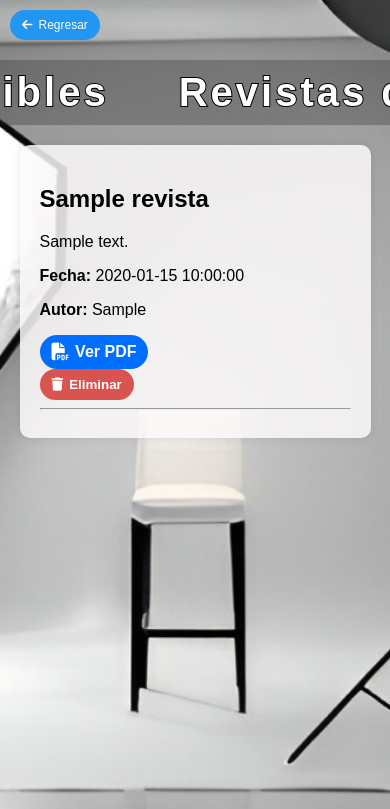
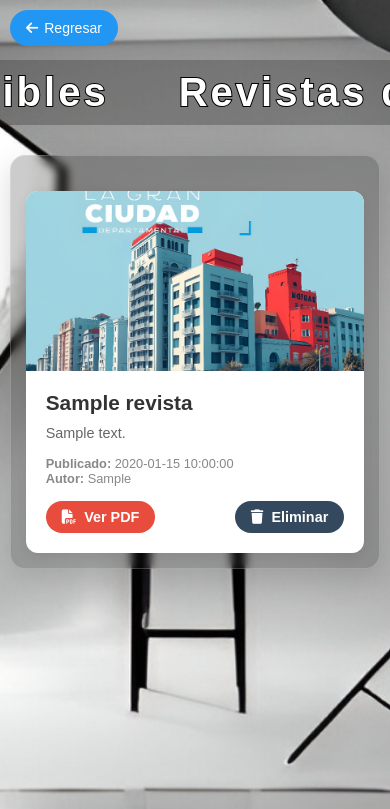
Before and after one commit to irvin1589/GESTION_RH_LGC, a PHP site: page /CONTROL/ELIMINAR_REVISTA.php in a window 390 px wide. Shown: the top 809 px of the page. Run offline with PHP 8.4, Linux system fonts and the light colour scheme; the visitor is signed in with stand-in values (Sample User, id 1); tables that the repository leaves empty or names only in its code hold one stand-in row (values such as "Sample post").

Commit message:
redisenocomun

```diff
--- a/CONTROL/ELIMINAR_REVISTA.php
+++ b/CONTROL/ELIMINAR_REVISTA.php
@@ -45,24 +45,38 @@ $tabla = new CL_TABLA_REVISTA();
 $revistas = $tabla->listar_todas();
 
 $html_revistas = "";
-foreach ($revistas as $r) {
+
+$html_revistas .= "<div class=\"revistas-grid\">";
+
+foreach ($revistas as $index => $r) {
+    $portada = "../IMG/portada1.png"; // Asegúrate de tener una imagen por defecto o dinámica
+    $delay = ($index + 1) * 0.1; // Para animaciones
     $html_revistas .= "
-        <div>
-            <h2>{$r['titulo']}</h2>
-            <p>{$r['contenido']}</p>
-            <p><strong>Fecha:</strong> {$r['fecha_publicacion']}</p>
-            <p><strong>Autor:</strong> {$r['autor']}</p>
+    <div class=\"revista-card\" style=\"animation-delay: {$delay}s\">
+        <div class=\"revista-portada\">
+            <img src=\"$portada\" alt=\"Portada de la revista\">
+        </div>
+        <div class=\"revista-content\">
+            <div class=\"revista-titulo\">{$r['titulo']}</div>
+            <div class=\"revista-descripcion\">{$r['contenido']}</div>
+            <div class=\"revista-fecha\"><strong>Publicado:</strong> {$r['fecha_publicacion']}<br><strong>Autor:</strong> {$r['autor']}</div>
+            <div class=\"revista-acciones\">
                 <a href=\"{$r['archivo_pdf']}\" class=\"btn-pdf\" target=\"_blank\">
                     <i class=\"fas fa-file-pdf\"></i> Ver PDF
                 </a>
                 <form method=\"POST\" action=\"../CONTROL/ELIMINAR_REVISTA.php\">
                     <input type=\"hidden\" name=\"id_revista\" value=\"{$r['id_revista']}\">
-                <button type=\"submit\" class=\"btn-eliminar\"> <i class=\"fas fa-trash\"></i> Eliminar</button>
+                    <button type=\"submit\" class=\"btn-eliminar\">
+                        <i class=\"fas fa-trash\"></i> Eliminar
+                    </button>
                 </form>
-            <hr>
             </div>
-    ";
+        </div>
+    </div>";
 }
+
+$html_revistas .= "</div>"; // Cierra la cuadrícula
+
 
 $vista = new CL_INTERFAZ19();
 $vista->mostrar($html_revistas);
--- a/HTML/form_19.html
+++ b/HTML/form_19.html
@@ -60,70 +60,173 @@ background-size: cover; /* Ajusta la imagen para cubrir todo el fondo */
       max-width: 800px;
     }
 
+   /* Estilos para el contenedor principal de revistas */
 #contenedor_revistas {
-      margin-top: 20px;
-      padding: 20px;
-      background-color: rgba(252, 250, 250, 0.849);
-      border-radius: 10px;
-      box-shadow: 0 0 10px rgba(0,0,0,0.1);
+  margin: 30px auto;
+  padding: 25px;
+  background-color: rgba(0, 0, 0, 0.2);
+  border-radius: 15px;
+  box-shadow: 0 10px 30px rgba(0, 0, 0, 0.15);
   width: 90%;
-      max-width: 800px;
+  max-width: 1700px;
+  backdrop-filter: blur(5px);
+  border: 1px solid rgba(255, 255, 255, 0.2);
 }
 
-    .revista {
-      margin-bottom: 20px;
-      padding: 10px;
-      border-bottom: 1px solid #ccc;
+/* Estilos para la cuadrícula de revistas */
+.revistas-grid {
+  display: grid;
+  grid-template-columns: repeat(auto-fill, minmax(280px, 1fr));
+  gap: 25px;
+  margin-top: 20px;
 }
 
-    .revista:last-child {
-      border-bottom: none;
+/* Estilo para cada revista */
+.revista-card {
+  background: white;
+  border-radius: 12px;
+  overflow: hidden;
+  box-shadow: 0 5px 15px rgba(0, 0, 0, 0.1);
+  transition: all 0.3s ease;
+  display: flex;
+  flex-direction: column;
+  height: 100%;
+}
+
+.revista-card:hover {
+  transform: translateY(-5px);
+  box-shadow: 0 15px 30px rgba(0, 0, 0, 0.2);
+}
+
+/* Portada de la revista */
+.revista-portada {
+  height: 200px;
+  overflow: hidden;
+  position: relative;
+}
+
+.revista-portada img {
+  width: 100%;
+  height: 100%;
+  object-fit: cover;
+  transition: transform 0.5s ease;
+}
+
+.revista-card:hover .revista-portada img {
+  transform: scale(1.05);
+}
+
+/* Contenido de la tarjeta */
+.revista-content {
+  padding: 20px;
+  flex-grow: 1;
+  display: flex;
+  flex-direction: column;
+}
+
+.revista-titulo {
+  font-size: 1.3rem;
+  font-weight: 700;
+  margin-bottom: 10px;
+  color: #333;
+}
+
+.revista-descripcion {
+  font-size: 0.9rem;
+  color: #666;
+  margin-bottom: 15px;
+  flex-grow: 1;
+}
+
+.revista-fecha {
+  font-size: 0.8rem;
+  color: #888;
+  margin-bottom: 15px;
+}
+
+/* Botones de acción */
+.revista-acciones {
+  display: flex;
+  justify-content: space-between;
+  margin-top: auto;
 }
 
 .btn-pdf {
   display: inline-flex;
   align-items: center;
-    gap: 6px;
-    padding: 8px 12px;
-    background-color: #006eff;     /* rojo típico de PDF */
-    color: #fff;
-    border-radius: 20px;
+  gap: 8px;
+  padding: 8px 16px;
+  background-color: #e74c3c;
+  color: white;
+  border-radius: 25px;
   text-decoration: none;
-    font-weight: bold;
-    transition: background-color 0.3s;
+  font-weight: 600;
+  transition: all 0.3s;
+  font-size: 0.9rem;
 }
 
 .btn-pdf:hover {
-    background-color: #1e6198;
+  background-color: #c0392b;
+  transform: translateY(-2px);
 }
-
-    .btn-pdf i {
-    font-size: 1.1em;
-    }
-
 
 .btn-eliminar {
   display: inline-flex;
   align-items: center;
-        gap: 6px;
-        padding: 8px 12px;
-        background-color: #d9534f;     /* rojo típico de PDF */
-        color: #fff;
-        border-radius: 20px;
+  gap: 8px;
+  padding: 8px 16px;
+  background-color: #34495e;
+  color: white;
+  border-radius: 25px;
   border: none;
-        text-decoration: none;
-        font-weight: bold;
-        transition: background-color 0.3s;
+  font-weight: 600;
+  cursor: pointer;
+  transition: all 0.3s;
+  font-size: 0.9rem;
 }
 
 .btn-eliminar:hover {
-        background-color: #c9302c;
+  background-color: #2c3e50;
+  transform: translateY(-2px);
 }
 
+/* Efecto de carga */
+@keyframes fadeIn {
+  from { opacity: 0; transform: translateY(20px); }
+  to { opacity: 1; transform: translateY(0); }
+}
+
+.revista-card {
+  animation: fadeIn 0.5s ease forwards;
+  opacity: 0;
+}
+
+/* Añade un retraso progresivo para cada tarjeta */
+.revista-card:nth-child(1) { animation-delay: 0.1s; }
+.revista-card:nth-child(2) { animation-delay: 0.2s; }
+.revista-card:nth-child(3) { animation-delay: 0.3s; }
+.revista-card:nth-child(4) { animation-delay: 0.4s; }
+/* Añade más según sea necesario */
+
+/* Responsive */
 @media (max-width: 768px) {
-        .top-bar button {
-            font-size: 12px;
-            padding: 8px 12px;
+  .revistas-grid {
+    grid-template-columns: repeat(auto-fill, minmax(250px, 1fr));
+  }
+
+  .revista-portada {
+    height: 180px;
+  }
+}
+
+@media (max-width: 480px) {
+  #contenedor_revistas {
+    padding: 15px;
+    width: 95%;
+  }
+
+  .revistas-grid {
+    grid-template-columns: 1fr;
   }
 }
 
@@ -261,8 +364,7 @@ background-size: cover; /* Ajusta la imagen para cubrir todo el fondo */
       </div>
       </div>
     </div>
-  <div id="contenedor_revistas">
-    {{REVISTAS}}
+<div id='contenedor_revistas'>    {{REVISTAS}}</div>
 </div>
 
 </body>
```
Also changed, not shown: CONTROL/PANEL_COMUNICACION.php (+26 -11 lines), HTML/form_12.html (+152 -24 lines), IMG/portada1.png (added). Lines whose indentation alone changed are shown as unchanged.
